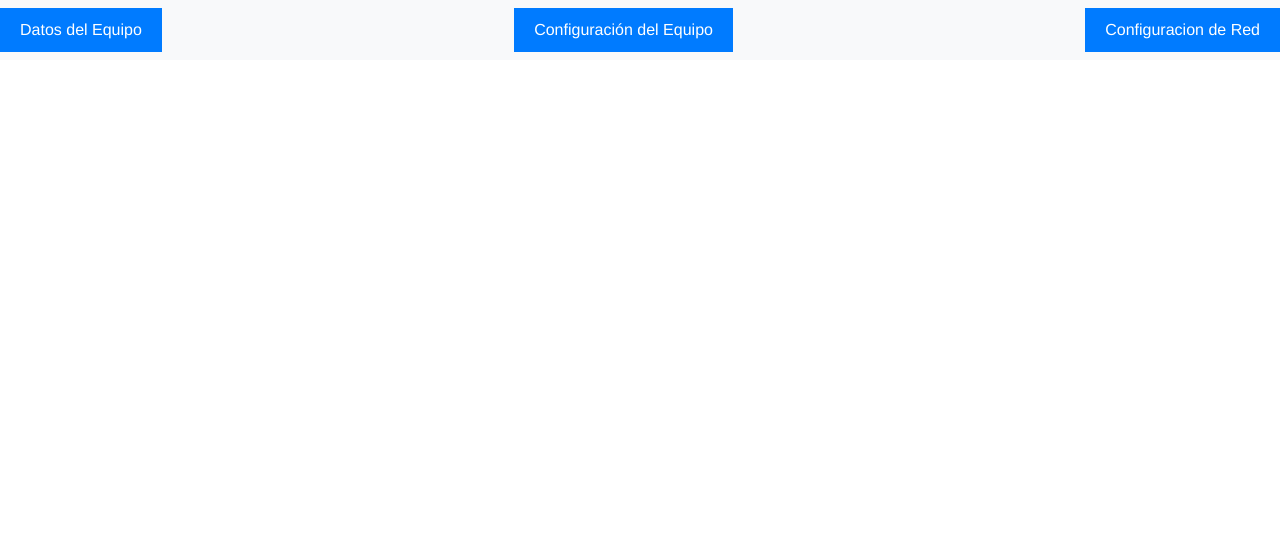
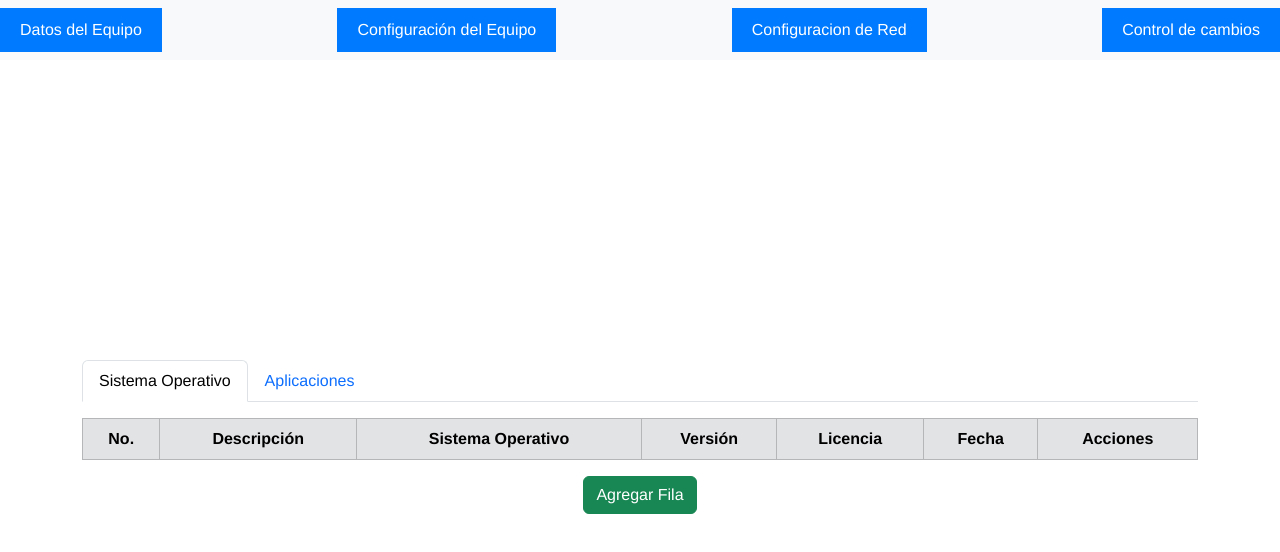
Before and after one commit to Yoha22/Desarrollo-Web, a Vue app in the folder proyecto_gestion/programa/: page /control in a window 1280 px wide. Shown: the top 552 px of the page. Built offline with nearby package versions, Linux system fonts and the light colour scheme.

Commit message:
subiendo componentes control de cambios

```diff
--- a/proyecto_gestion/programa/src/App.vue
+++ b/proyecto_gestion/programa/src/App.vue
@@ -3,6 +3,7 @@
     <button @click="goToDatosEquipo">Datos del Equipo</button>
     <button @click="goToConfiguracion">Configuración del Equipo</button>
     <button @click="goToConfiguracionRed">Configuracion de Red</button>
+    <button @click="goToCotrolCambios">Control de cambios</button>
   </nav>
   <div id="componente">
     <router-view></router-view>
@@ -20,6 +21,9 @@ export default {
     },
     goToConfiguracionRed() {
       this.$router.push('/red');
+    },
+    goToCotrolCambios() {
+      this.$router.push('/control');
     }
   }
 };
--- /dev/null
+++ b/proyecto_gestion/programa/src/components/controlDeCambios.vue
@@ -0,0 +1,182 @@
+<template>
+  <div class="container mt-5">
+    <!-- Navegación de pestañas -->
+    <ul class="nav nav-tabs" role="tablist">
+      <li class="nav-item">
+        <button class="nav-link" :class="{ active: activeTab === 'sistema' }" @click="activeTab = 'sistema'">
+          Sistema Operativo
+        </button>
+      </li>
+      <li class="nav-item">
+        <button class="nav-link" :class="{ active: activeTab === 'aplicaciones' }" @click="activeTab = 'aplicaciones'">
+          Aplicaciones
+        </button>
+      </li>
+    </ul>
+
+    <!-- Contenido de las pestañas -->
+    <div class="mt-3">
+      <!-- Tabla 1: Sistema Operativo -->
+      <div v-if="activeTab === 'sistema'">
+
+        <table class="table table-bordered">
+          <thead class="table-secondary">
+            <tr>
+              <th>No.</th>
+              <th>Descripción</th>
+              <th>Sistema Operativo</th>
+              <th>Versión</th>
+              <th>Licencia</th>
+              <th>Fecha</th>
+              <th>Acciones</th>
+            </tr>
+          </thead>
+          <tbody>
+            <tr v-for="(sistema, index) in sistemas" :key="index">
+              <td>{{ index + 1 }}</td>
+              <td><input v-model="sistema.descripcion" class="form-control" /></td>
+              <td><input v-model="sistema.sistemaOperativo" class="form-control" /></td>
+              <td><input v-model="sistema.version" class="form-control" /></td>
+              <td><input v-model="sistema.licencia" class="form-control" /></td>
+              <td><input v-model="sistema.fecha" class="form-control" type="date" /></td>
+              <td>
+                <button class="btn btn-danger btn-sm" @click="removeRow('sistema', index)">
+                  Eliminar
+                </button>
+              </td>
+            </tr>
+          </tbody>
+        </table>
+      </div>
+
+      <!-- Tabla 2: Aplicaciones -->
+      <div v-if="activeTab === 'aplicaciones'">
+
+        <table class="table table-bordered">
+          <thead class="table-secondary">
+            <tr>
+              <th>No.</th>
+              <th>Descripción</th>
+              <th>Aplicación</th>
+              <th>Versión</th>
+              <th>Licencia</th>
+              <th>Fecha</th>
+              <th>Acciones</th>
+            </tr>
+          </thead>
+          <tbody>
+            <tr v-for="(app, index) in aplicaciones" :key="index">
+              <td>{{ index + 1 }}</td>
+              <td><input v-model="app.descripcion" class="form-control" /></td>
+              <td><input v-model="app.aplicacion" class="form-control" /></td>
+              <td><input v-model="app.version" class="form-control" /></td>
+              <td><input v-model="app.licencia" class="form-control" /></td>
+              <td><input v-model="app.fecha" class="form-control" type="date" /></td>
+              <td>
+                <button class="btn btn-danger btn-sm" @click="removeRow('aplicaciones', index)">
+                  Eliminar
+                </button>
+              </td>
+            </tr>
+          </tbody>
+        </table>
+      </div>
+      <div v-if="activeTab === 'sistema'">
+        <button class="btn btn-success mb-3" @click="addRow('sistema')">
+          Agregar Fila
+        </button>
+      </div>
+      <div v-if="activeTab === 'aplicaciones'">
+        <button class="btn btn-success mb-3" @click="addRow('aplicaciones')">
+          Agregar Fila
+        </button>
+      </div>
+    </div>
+  </div>
+</template>
+
+<script>
+export default {
+  data() {
+    return {
+      activeTab: "sistema", // Controla la pestaña activa
+      sistemas: [],
+      aplicaciones: [],
+    };
+  },
+  methods: {
+    // Agregar una nueva fila
+    addRow(type) {
+      const newRow =
+        type === "sistema"
+          ? {
+            descripcion: "",
+            sistemaOperativo: "",
+            version: "",
+            licencia: "",
+            fecha: "",
+          }
+          : {
+            descripcion: "",
+            aplicacion: "",
+            version: "",
+            licencia: "",
+            fecha: "",
+          };
+
+      if (type === "sistema") {
+        this.sistemas.push(newRow);
+        this.saveToStorage("sistemas", this.sistemas);
+      } else if (type === "aplicaciones") {
+        this.aplicaciones.push(newRow);
+        this.saveToStorage("aplicaciones", this.aplicaciones);
+      }
+    },
+    // Eliminar una fila
+    removeRow(type, index) {
+      if (type === "sistema") {
+        this.sistemas.splice(index, 1);
+        this.saveToStorage("sistemas", this.sistemas);
+      } else if (type === "aplicaciones") {
+        this.aplicaciones.splice(index, 1);
+        this.saveToStorage("aplicaciones", this.aplicaciones);
+      }
+    },
+    // Guardar los datos en localStorage
+    saveToStorage(key, data) {
+      localStorage.setItem(key, JSON.stringify(data));
+    },
+    // Cargar los datos desde localStorage
+    loadFromStorage(key) {
+      return JSON.parse(localStorage.getItem(key)) || [];
+    },
+  },
+  created() {
+    // Cargar datos al iniciar el componente
+    this.sistemas = this.loadFromStorage("sistemas");
+    this.aplicaciones = this.loadFromStorage("aplicaciones");
+  },
+  watch: {
+    // Monitorear cambios en los datos para guardarlos automáticamente
+    sistemas: {
+      handler(newVal) {
+        this.saveToStorage("sistemas", newVal);
+      },
+      deep: true,
+    },
+    aplicaciones: {
+      handler(newVal) {
+        this.saveToStorage("aplicaciones", newVal);
+      },
+      deep: true,
+    },
+  },
+};
+</script>
+
+<style>
+.nav-link.active {
+  background-color: #0d6efd;
+  color: white;
+}
+</style>
--- a/proyecto_gestion/programa/src/router.js
+++ b/proyecto_gestion/programa/src/router.js
@@ -2,11 +2,14 @@ import { createRouter, createWebHistory } from 'vue-router';
 import DatosEquipo from './components/DatosEquipo.vue';
 import ConfiguracionDeEquipo from './components/ConfiguracionDeEquipo.vue';
 import ConfiguracionDeRed from './components/ConfiguracionDeRed.vue';
+import controlDeCambios  from './components/controlDeCambios.vue';
+
 
 const routes = [
     { path: '/datos', component: DatosEquipo },
     { path: '/configuracion', component: ConfiguracionDeEquipo },
-    { path: '/red', component: ConfiguracionDeRed}
+    { path: '/red', component: ConfiguracionDeRed},
+    {path: '/control', component:controlDeCambios}
 ];
 
 const router = createRouter({
```
